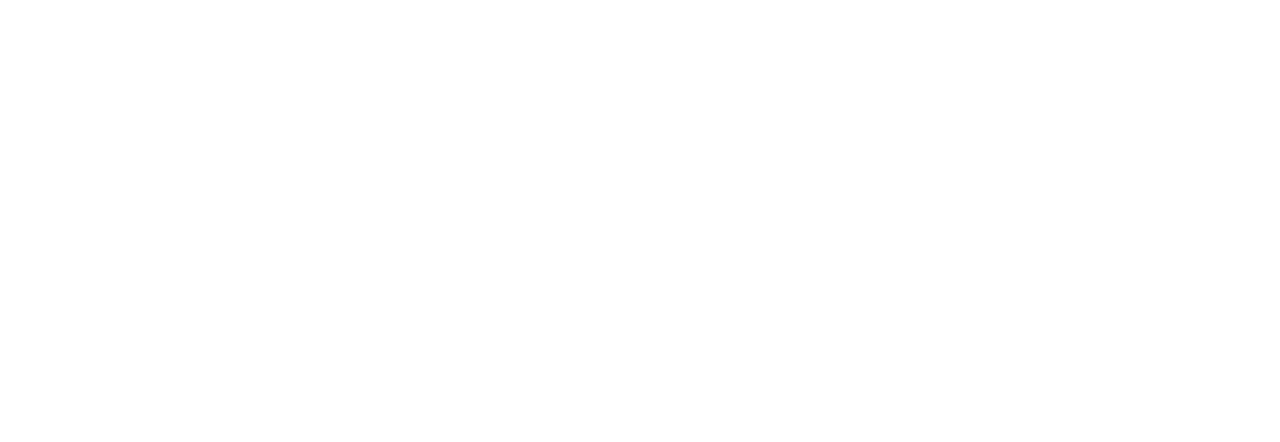
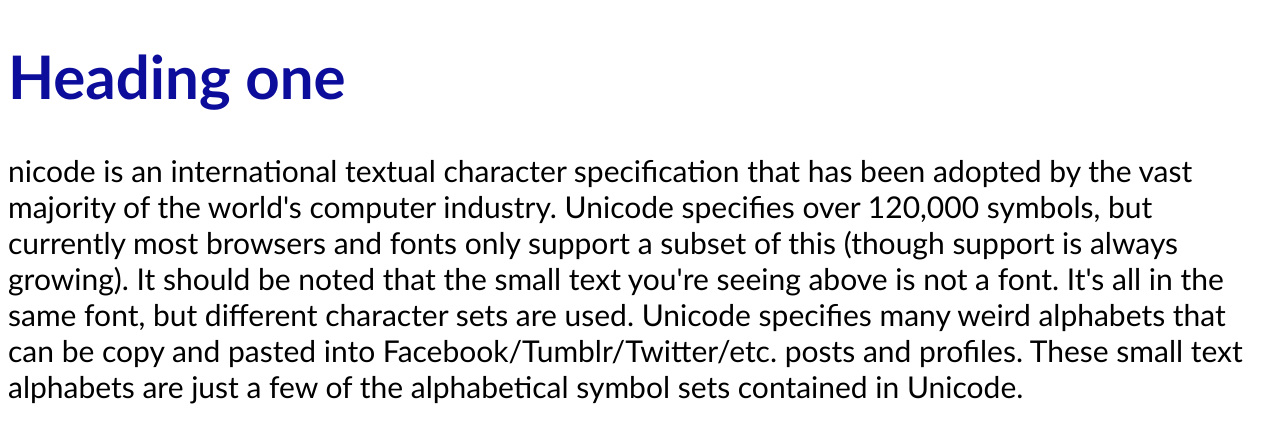
Before and after one commit to hemanthnaika/FULL-STACK-WEB-DEVELOPMENT, a plain HTML site: page index.html in a window 1280 px wide. Drawn offline with Linux system fonts and the light colour scheme.

Commit message:
inline css

```diff
--- a/index.html
+++ b/index.html
@@ -9,6 +9,12 @@
 
     </title>
 </head>
+<h1 style="color: rgb(13, 13, 156);font-size: 60px;font-family:'Trebuchet MS', 'Lucida Sans Unicode', 'Lucida Grande', 'Lucida Sans', Arial, sans-serif;">Heading one</h1>
+<p style="font-size: 30px;font-family: 'Gill Sans', 'Gill Sans MT', Calibri, 'Trebuchet MS', sans-serif;lin">
+    nicode is an international textual character specification that has been adopted by the vast majority of the world's computer industry. Unicode specifies over 120,000 symbols, but currently most browsers and fonts only support a subset of this (though
+    support is always growing). It should be noted that the small text you're seeing above is not a font. It's all in the same font, but different character sets are used. Unicode specifies many weird alphabets that can be copy and pasted into Facebook/Tumblr/Twitter/etc.
+    posts and profiles. These small text alphabets are just a few of the alphabetical symbol sets contained in Unicode.
+</p>
 
 <body>
 
```
